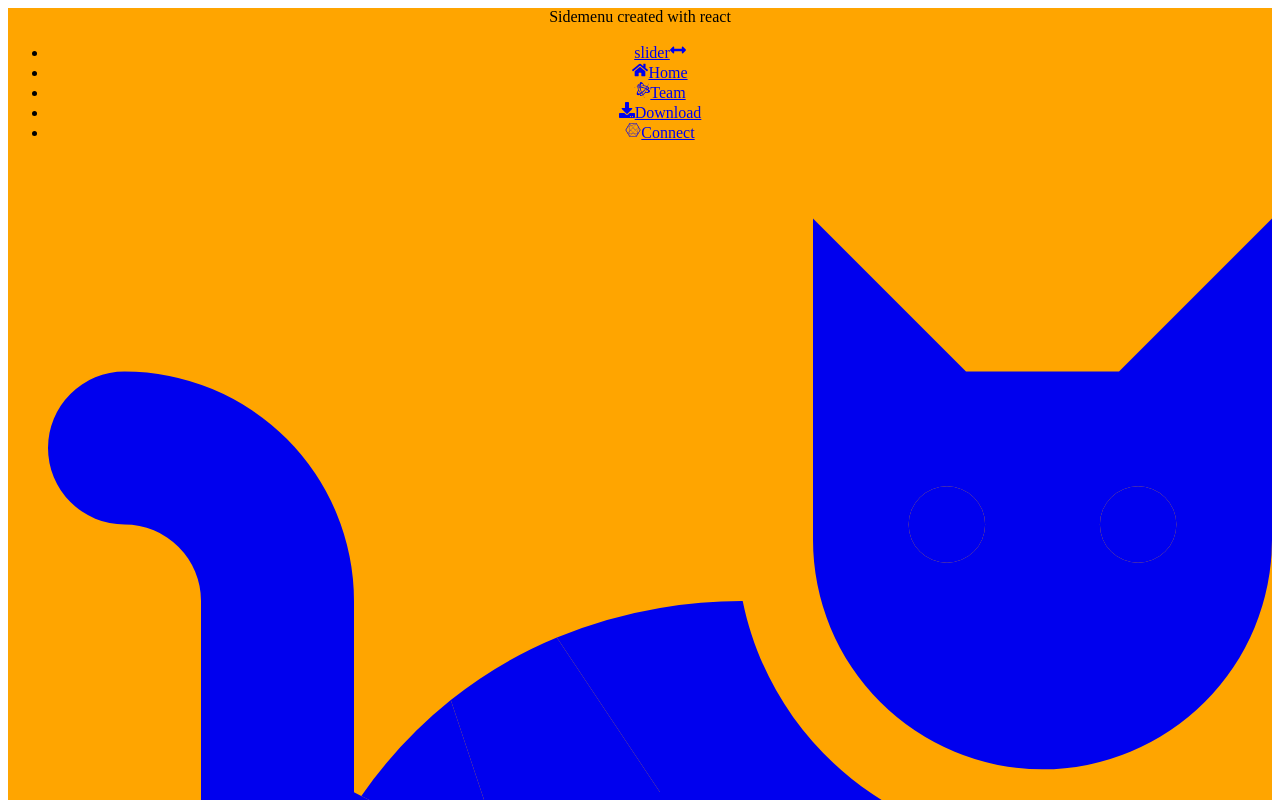
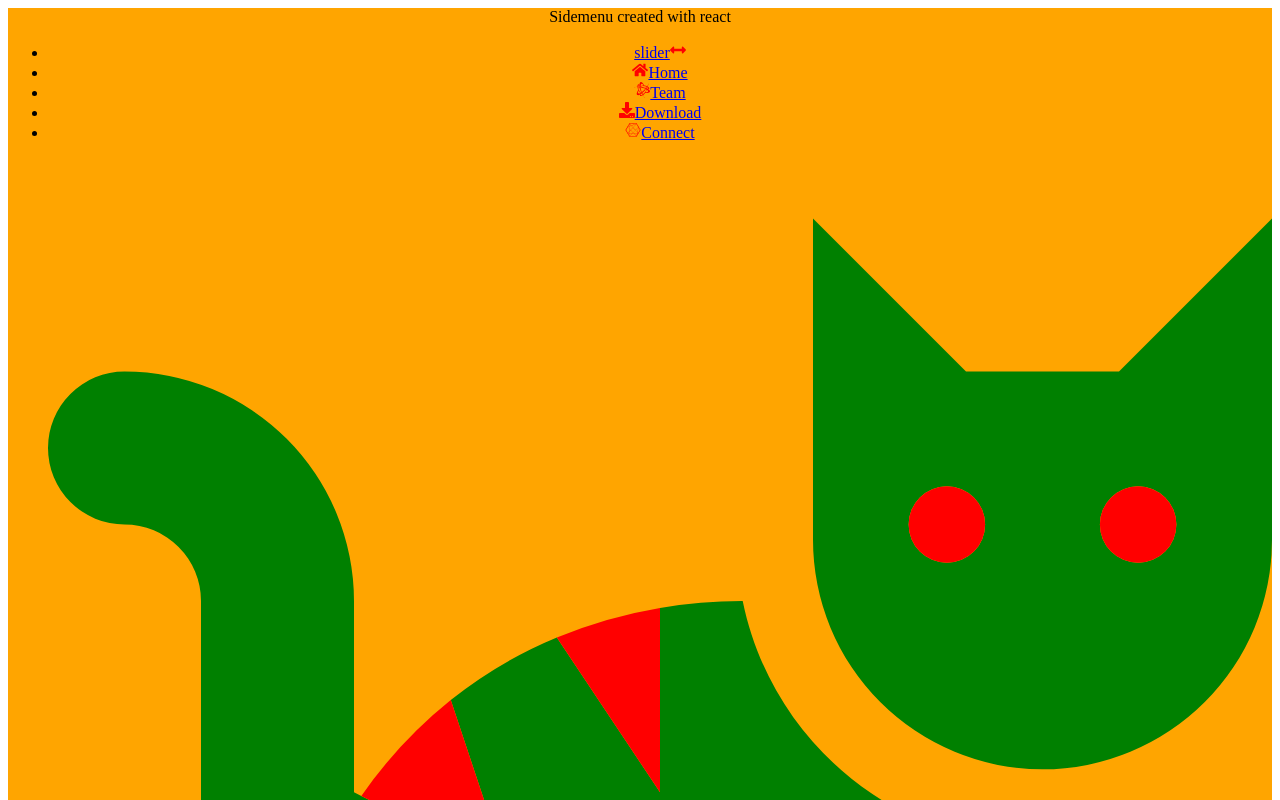
Before and after one commit to svenWacker/sidemenu-react, a React (Create React App) app: page / in a window 1280 px wide. Shown: the top 800 px of the page. Built offline with nearby package versions, Linux system fonts and the light colour scheme.

Commit message:
deleting cat

```diff
--- a/src/App.css
+++ b/src/App.css
@@ -5,3 +5,10 @@
   display: flex;
   flex-direction: column;
 }
+
+.fa-primary {
+  color: red;
+}
+.fa-secondary {
+  color: green;
+}
--- a/src/components/SideMenu.jsx
+++ b/src/components/SideMenu.jsx
@@ -32,30 +32,30 @@ export const SideMenu = () => {
         <li className="logo">
           <a href="#" className="nav-link">
             <span className="nav-text logo-text">slider</span>
-            <FaArrowsAltH />
+            <FaArrowsAltH className="fa-primary" />
           </a>
         </li>
         <li className="nav-link">
           <a href="#" className="nav-item">
-            <FaHome />
+            <FaHome className="fa-primary" />
             <span className="nav-text">Home</span>
           </a>
         </li>
         <li className="nav-link">
           <a href="#" className="nav-item">
-            <FaBattleNet />
+            <FaBattleNet className="fa-primary" />
             <span className="nav-text">Team</span>
           </a>
         </li>
         <li className="nav-link">
           <a href="#" className="nav-item">
-            <FaDownload />
+            <FaDownload className="fa-primary" />
             <span className="nav-text">Download</span>
           </a>
         </li>
         <li className="nav-link">
           <a href="#" className="nav-item">
-            <FaConnectdevelop />
+            <FaConnectdevelop className="fa-primary" />
             <span className="nav-text">Connect</span>
           </a>
         </li>
```
